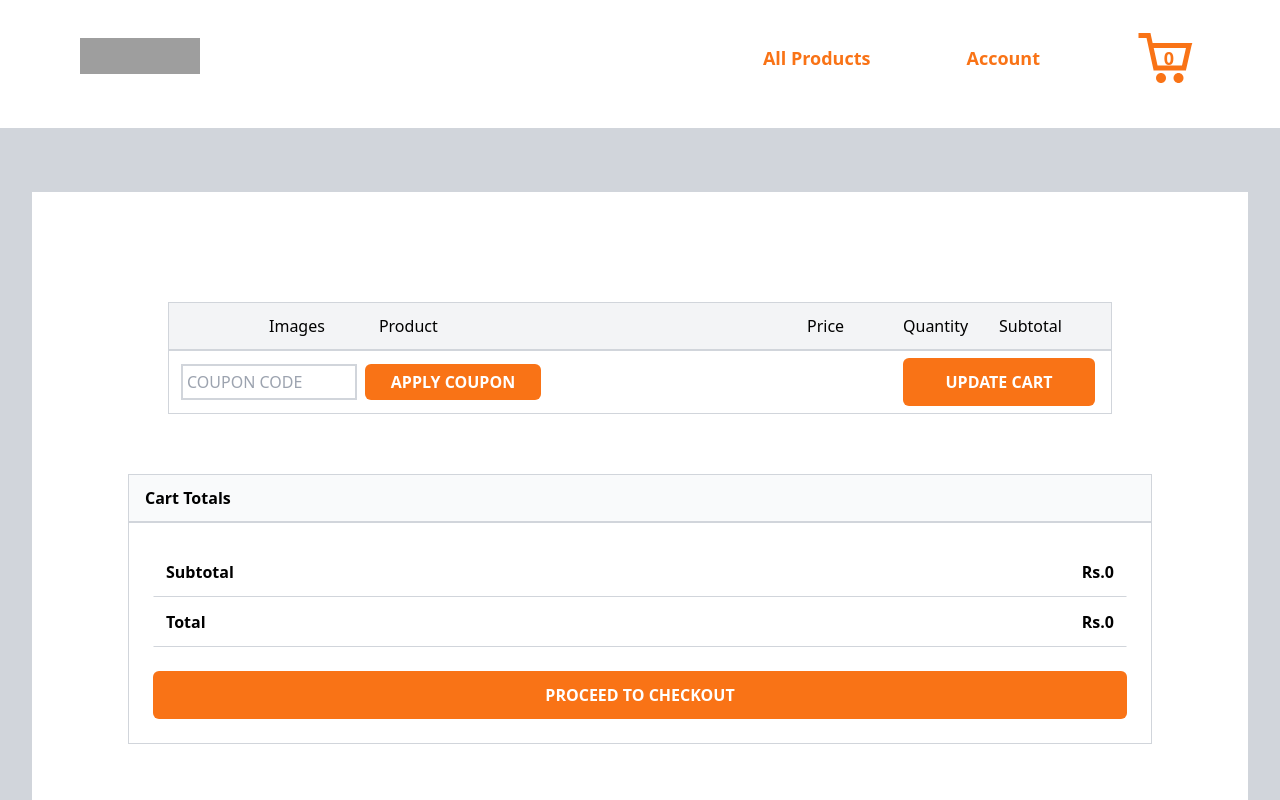
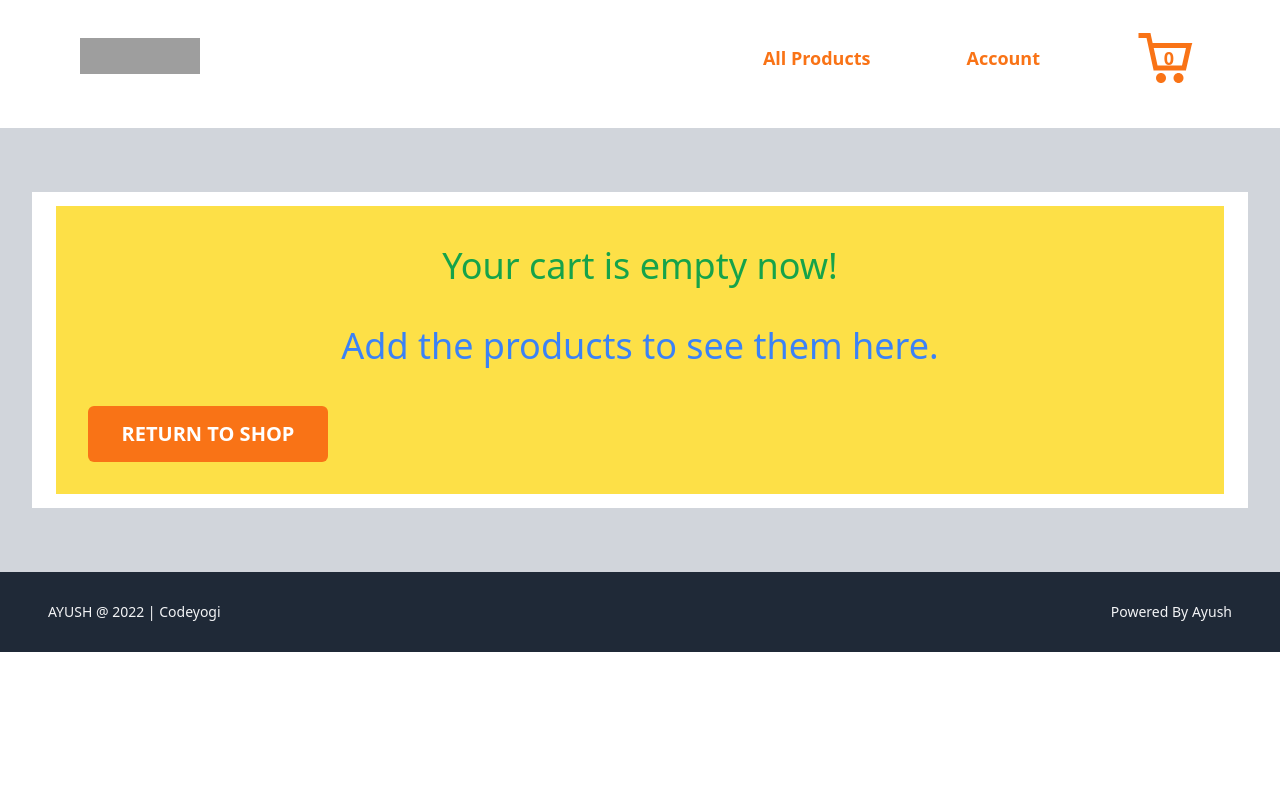
Before and after one commit to AyushVerma87654/EasyKart, a React (Vite) app: page /cart in a window 1280 px wide. Shown: the top 800 px of the page. Built offline with nearby package versions, Linux system fonts and the light colour scheme; grey boxes are pictures that could not be loaded.

Commit message:
Empty page added in Cart Page

```diff
--- a/src/CartEmpty.jsx
+++ b/src/CartEmpty.jsx
@@ -1,9 +1,19 @@
 import React, { memo } from "react";
+import { Link } from "react-router-dom";
+import CartButton from "./CartButton";
 
 function CartEmpty() {
   return (
-    <div className="bg-violet-500 text-white text-4xl p-10 flex items-center justify-center h-64 mt-3.5">
-      You haven't added any product yet! Add the products to see them here.
+    <div className="bg-yellow-300 text-green-600 h-full">
+      <div className=" flex flex-col space-y-10 text-4xl p-10 items-center justify-center">
+        <h2>Your cart is empty now!</h2>
+        <h2 className="text-blue-500"> Add the products to see them here.</h2>
+      </div>
+      <div className="mb-8 ml-8 text-xl h-14 w-60">
+        <Link to="/">
+          <CartButton data="RETURN TO SHOP" />
+        </Link>
+      </div>
     </div>
   );
 }
--- a/src/CartPage.jsx
+++ b/src/CartPage.jsx
@@ -32,9 +32,7 @@ function CartPage({ cart, updateCart }) {
     return <Loading />;
   }
 
-  console.log(product);
-
-  if (!cart) {
+  if (!product.length) {
     return <CartEmpty />;
   }
 
```
